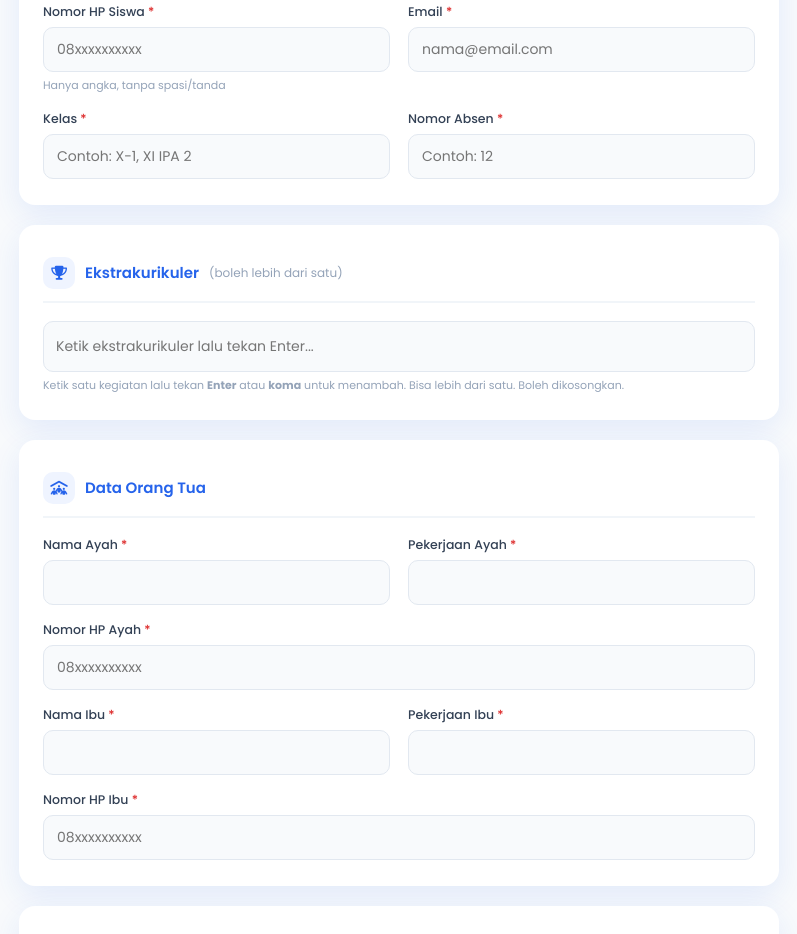
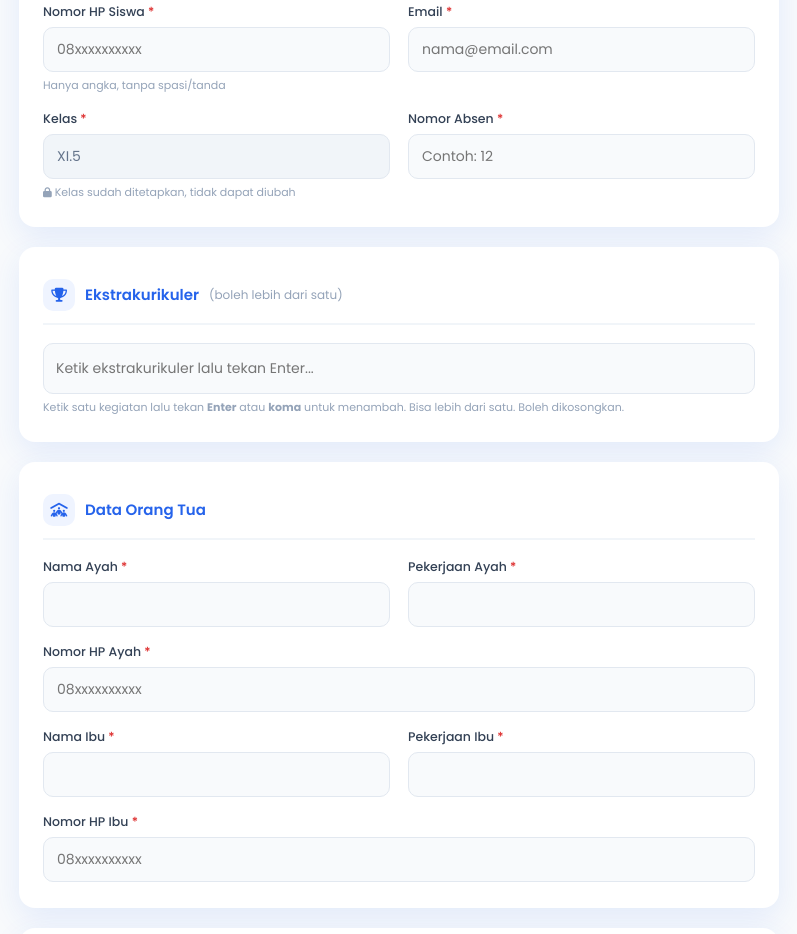
Before and after one commit to baliscript539/dataXI5, a plain HTML site: page index.html in a window 1280 px wide. Shown: the part 950-1884 px from the top of the page, without its empty margins (241-1038 px from the left). Drawn offline with Linux system fonts and the light colour scheme.

Commit message:
index.html

```diff
--- a/index.html
+++ b/index.html
@@ -173,7 +173,9 @@ footer{text-align:center;margin-top:26px;font-size:12px;color:var(--gray-400)}
         </div>
         <div class="field" data-for="Kelas">
           <label>Kelas <span class="req">*</span></label>
-          <input name="Kelas" placeholder="Contoh: X-1, XI IPA 2">
+          <input name="Kelas" value="XI.5" readonly tabindex="-1"
+                 style="background:var(--gray-100);color:var(--gray-500);cursor:not-allowed">
+          <div class="hint"><i class="fa-solid fa-lock" style="font-size:10px"></i> Kelas sudah ditetapkan, tidak dapat diubah</div>
           <div class="err-msg"></div>
         </div>
         <div class="field" data-for="Nomor Absen">
```
